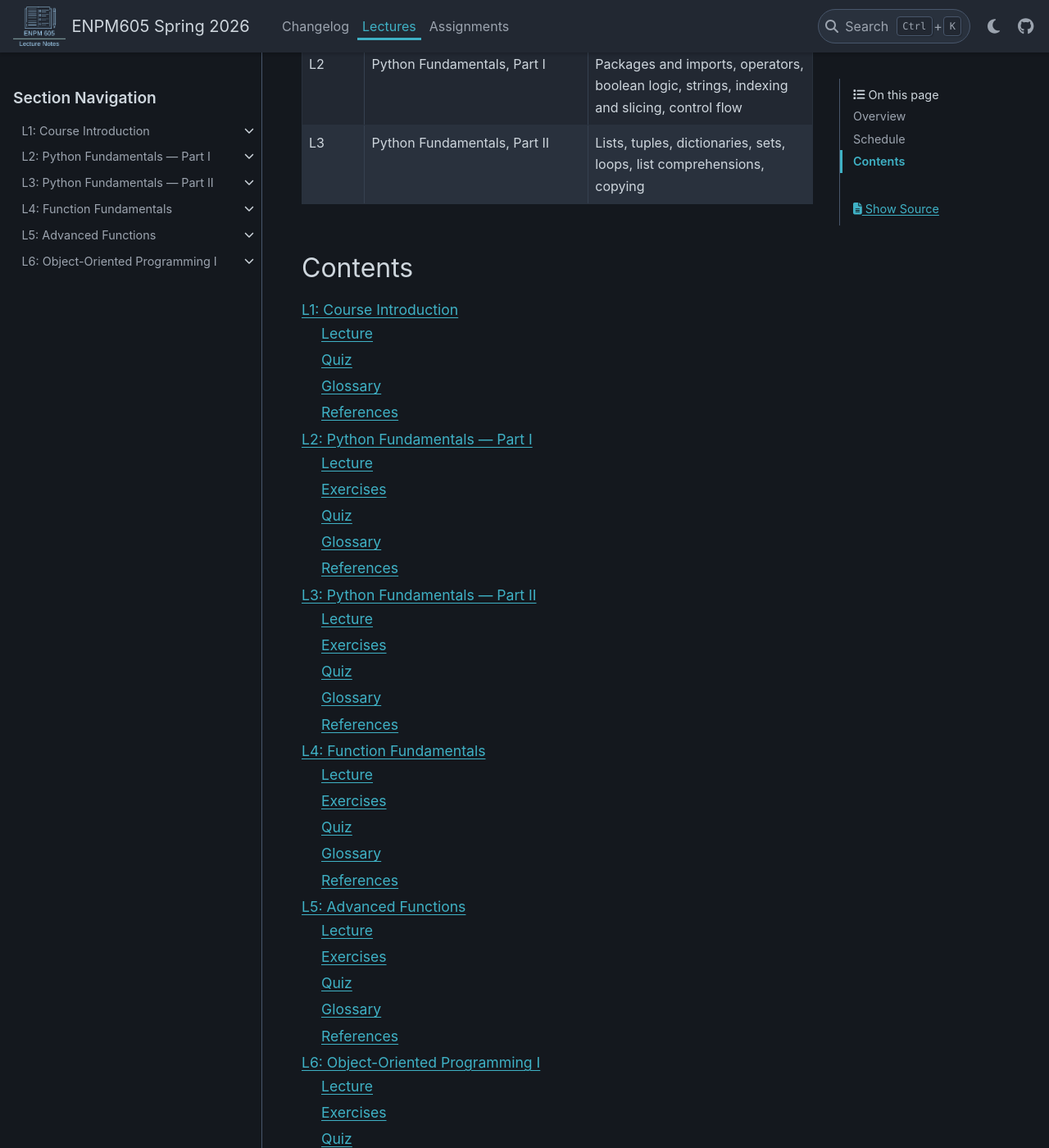
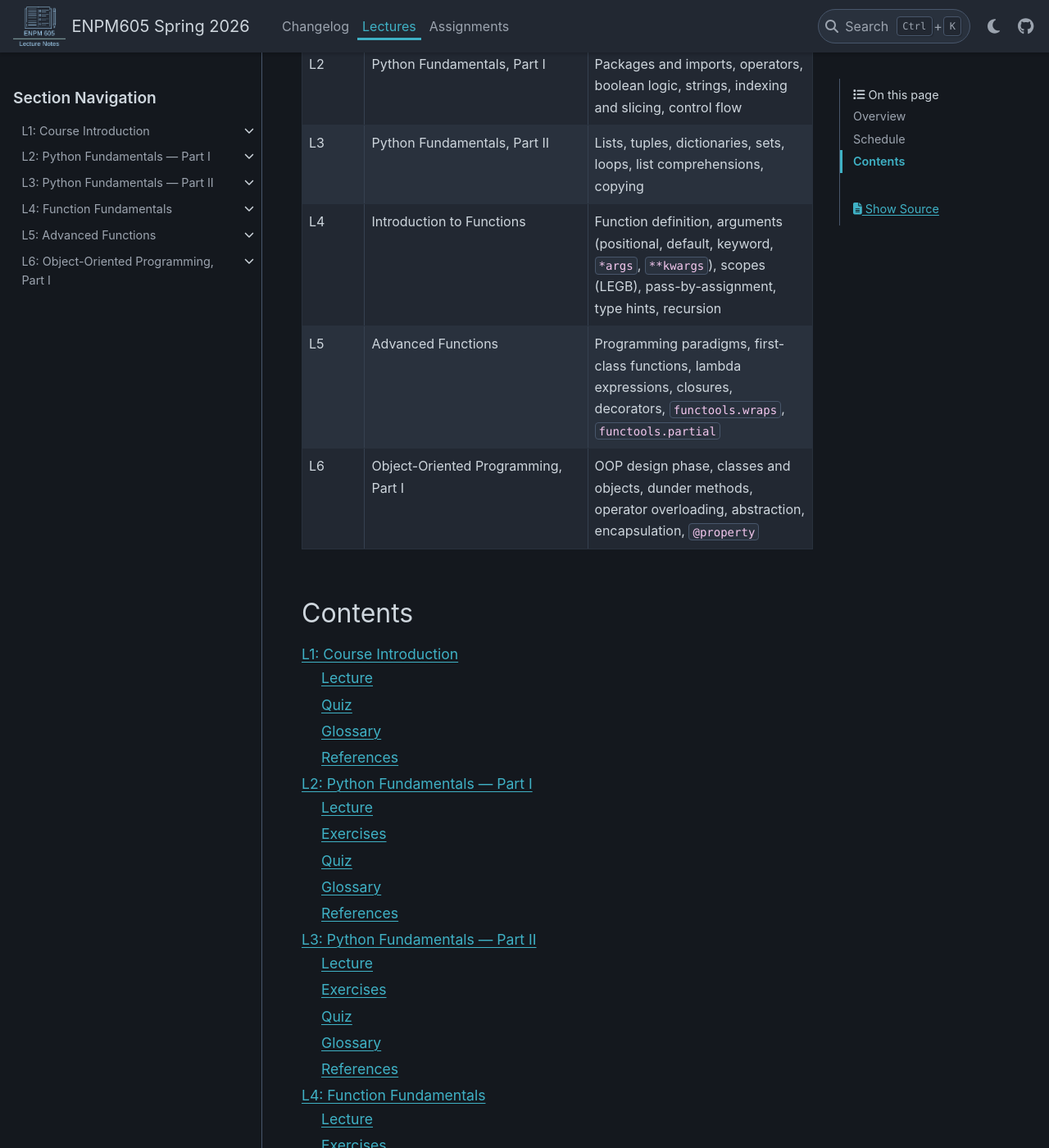
Before and after one commit to zeidk/enpm605-spring-2026-docs, a Sphinx documentation site: the page built from docs/source/lectures/index.rst, in a window 1280 px wide and 1400 px high, scrolled down 767 px. Shown: the whole window at 82% size. Built offline with Sphinx 7.4.7 and the PyData theme 0.15.4, drawn with Linux system fonts in a browser that asks for light colours; some of the changed text lies outside the part shown.

Commit message:
fixed lecture names

```diff
--- a/docs/source/lectures/index.rst
+++ b/docs/source/lectures/index.rst
@@ -32,6 +32,15 @@ Schedule
    * - L3
      - Python Fundamentals, Part II
      - Lists, tuples, dictionaries, sets, loops, list comprehensions, copying
+   * - L4
+     - Introduction to Functions
+     - Function definition, arguments (positional, default, keyword, ``*args``, ``**kwargs``), scopes (LEGB), pass-by-assignment, type hints, recursion
+   * - L5
+     - Advanced Functions
+     - Programming paradigms, first-class functions, lambda expressions, closures, decorators, ``functools.wraps``, ``functools.partial``
+   * - L6
+     - Object-Oriented Programming, Part I
+     - OOP design phase, classes and objects, dunder methods, operator overloading, abstraction, encapsulation, ``@property``
 
 
 Contents
--- a/docs/source/lectures/lecture6/l6_index.rst
+++ b/docs/source/lectures/lecture6/l6_index.rst
@@ -1,5 +1,5 @@
 ====================================================
-L6: Object-Oriented Programming I
+L6: Object-Oriented Programming, Part I
 ====================================================
 
 Overview
```
